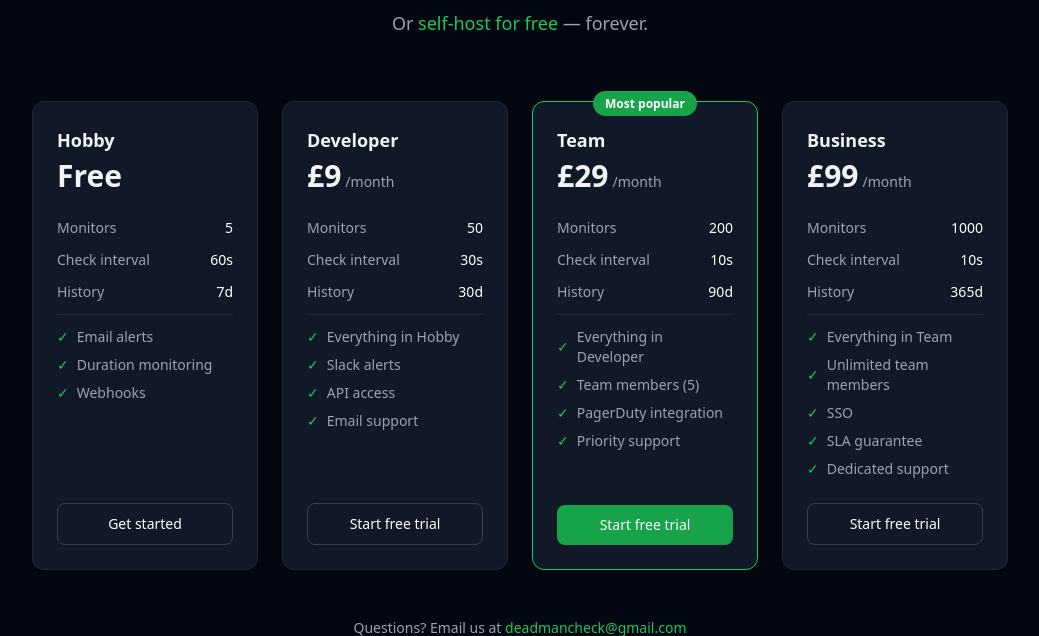
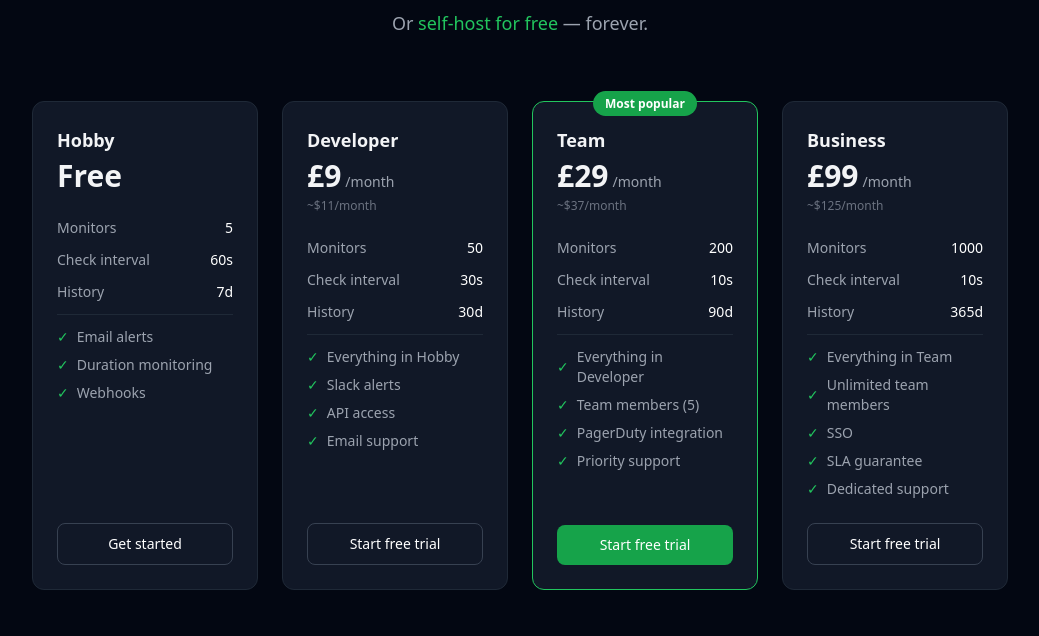
Before and after one commit to Kriss-V/deadmancheck, a FastAPI app: page /pricing in a window 1280 px wide. Shown: the part 196-832 px from the top of the page, without its empty margins (120-1159 px from the left). Run offline with FastAPI, Linux system fonts and the light colour scheme; parts of the project's set-up code (start-up, migrations or seed data) failed here and were passed over; some libraries are stand-ins or nearby versions.

Commit message:
Add USD pricing equivalents

```diff
--- a/app/templates/landing.html
+++ b/app/templates/landing.html
@@ -5,7 +5,7 @@
 <section class="max-w-4xl mx-auto px-6 pt-24 pb-16 text-center">
   <div class="inline-flex items-center gap-2 bg-brand-500/10 border border-brand-500/20 text-brand-500 text-sm px-4 py-1.5 rounded-full mb-8">
     <span class="w-2 h-2 bg-brand-500 rounded-full animate-pulse"></span>
-    Open source · Self-host free · Cloud from £9/mo
+    Open source · Self-host free · Cloud from £9/mo (~$11/mo)
   </div>
   <h1 class="text-5xl font-bold tracking-tight leading-tight mb-6">
     Know the moment your<br>
--- a/app/templates/pricing.html
+++ b/app/templates/pricing.html
@@ -26,6 +26,7 @@
       {
         "name": "Developer",
         "price": "£9",
+        "price_usd": "~$11",
         "period": "/month",
         "monitors": 50,
         "check_interval": "30s",
@@ -38,6 +39,7 @@
       {
         "name": "Team",
         "price": "£29",
+        "price_usd": "~$37",
         "period": "/month",
         "monitors": 200,
         "check_interval": "10s",
@@ -50,6 +52,7 @@
       {
         "name": "Business",
         "price": "£99",
+        "price_usd": "~$125",
         "period": "/month",
         "monitors": 1000,
         "check_interval": "10s",
@@ -72,6 +75,9 @@
           <span class="text-3xl font-bold">{{ plan.price }}</span>
           <span class="text-gray-400 text-sm">{{ plan.period }}</span>
         </div>
+        {% if plan.price_usd is defined %}
+        <div class="text-gray-500 text-xs mt-1">{{ plan.price_usd }}/month</div>
+        {% endif %}
       </div>
       <div class="space-y-3 mb-6 text-sm text-gray-400 flex-1">
         <div class="flex justify-between">
```
